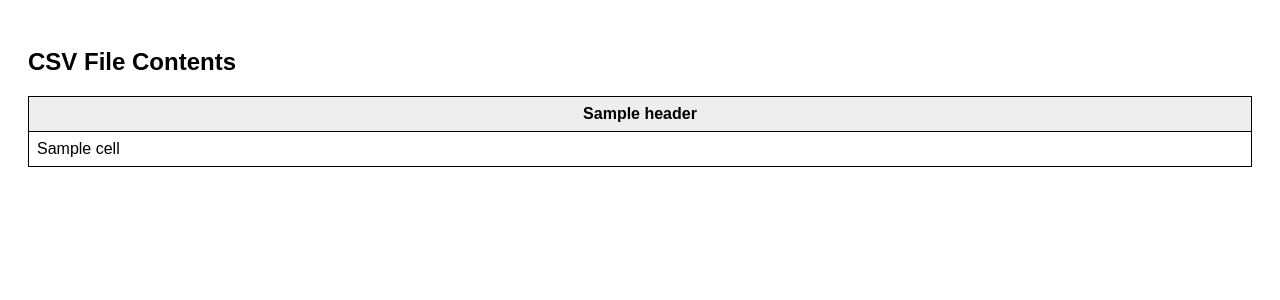
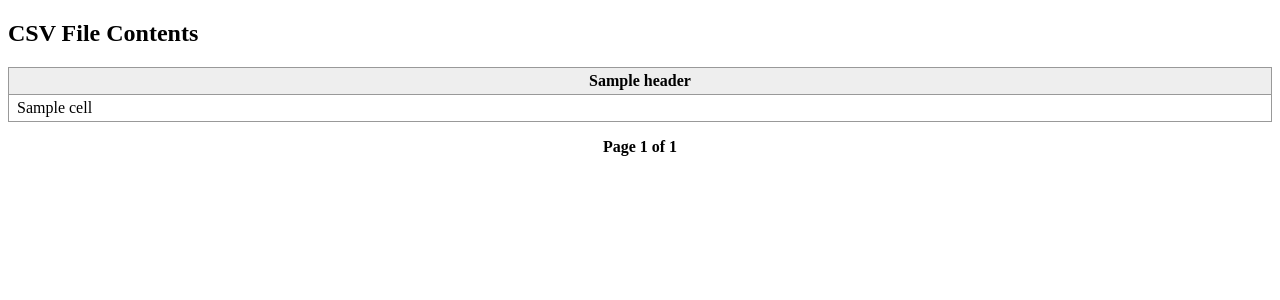
Before and after one commit to Robbot/New-Last.FM-Project, a Flask app: template templates/table.html in a window 1280 px wide. Shown: the top 300 px of the page. Run offline with Flask 3, Linux system fonts and the light colour scheme; the template is opened without the code that fills it: most values are stand-ins (such as "Sample title", 1, 10 or a date in 2020).

Commit message:
pagination added

```diff
--- a/app.py
+++ b/app.py
@@ -1,10 +1,12 @@
-from flask import Flask, render_template
+from flask import Flask, render_template, request, url_for
+import csv
 from datetime import datetime, timezone
-import csv
+import math
 
 app = Flask(__name__)
 
-CSV_FILE = "files/lastfmstats.csv"   # update with actual filename
+CSV_FILE = "files/lastfmstats.csv"
+
 
 def ms_epoch_to_date(ms_str: str) -> str:
     ms_str = ms_str.strip().strip('"')
@@ -15,37 +17,71 @@ def ms_epoch_to_date(ms_str: str) -> str:
     except ValueError:
         return ""
 
-    # convert milliseconds → seconds
     seconds = ms / 1000.0
+    dt = datetime.fromtimestamp(seconds, tz=timezone.utc)
+    return dt.strftime("%Y-%m-%d %H:%M:%S")
 
-    # UTC; if you prefer local time, use datetime.fromtimestamp(seconds)
-    dt = datetime.fromtimestamp(seconds, tz=timezone.utc)
-    # format to your desired style
-    return dt.strftime("%Y-%m-%d %H:%M:%S")
+
+def load_rows():
+    filtered_rows = []
+
+    with open(CSV_FILE, "r", encoding="utf-8") as f:
+        reader = csv.reader(f, delimiter=';')
+
+        # skip first CSV row if it’s a header / unwanted
+        next(reader, None)
+
+        for row in reader:
+            if len(row) < 5:
+                continue
+
+            artist = row[0]
+            album = row[1]
+            track = row[3]
+            epoch_raw = row[4]
+
+            date_str = ms_epoch_to_date(epoch_raw)
+            filtered_rows.append([artist, album, track, date_str])
+
+    return filtered_rows
+
 
 @app.route("/")
 def index():
-    filtered_rows = []
-    with open(CSV_FILE, "r", encoding="utf-8") as f:
-        reader = csv.reader(f, delimiter=';')
-         # Skip the first CSV row
-        next(reader, None)
+    all_rows = load_rows()
 
-        for row in reader:
-            try:
-                artist = row[0]  # first column
-                album = row[1]  # second column
-                track = row[3]  # skip row with album id
-                epoch_raw= row[4] # epoch time column to convert
-            # Convert epoch to human-readable date
+    per_page = 50
+    page = request.args.get("page", 1, type=int)
 
-                date_str = ms_epoch_to_date(epoch_raw)
-                filtered_rows.append([artist, album, track, date_str])
-            except (IndexError, ValueError):
-                continue  # skip malformed rows
+    total_rows = len(all_rows)
+    total_pages = max(1, math.ceil(total_rows / per_page))
+
+    # clamp page within range
+    if page < 1:
+        page = 1
+    if page > total_pages:
+        page = total_pages
+
+    start = (page - 1) * per_page
+    end = start + per_page
+    page_rows = all_rows[start:end]
+
     headers = ["Artist", "Album", "Track", "Date"]
 
-    return render_template("table.html", headers=headers, rows=filtered_rows)
+    print("total_rows:", total_rows)
+    print("per_page:", per_page)
+    print("total_pages:", total_pages)
+    print("current page:", page)
+
+
+    return render_template(
+        "table.html",
+        headers=headers,
+        rows=page_rows,
+        page=page,
+        total_pages=total_pages,
+    )
+
 
 if __name__ == "__main__":
     app.run(debug=True, host="0.0.0.0", port=8001)
--- a/templates/table.html
+++ b/templates/table.html
@@ -1,17 +1,35 @@
-<!DOCTYPE html>
+<!doctype html>
 <html>
 <head>
     <meta charset="utf-8">
-    <title>CSV Viewer</title>
+    <title>CSV File Contents</title>
     <style>
-        body { font-family: Arial, sans-serif; padding: 20px; }
-        table { border-collapse: collapse; width: 100%; }
-        th, td { border: 1px solid #000; padding: 8px; }
-        th { background: #eee; }
+        table {
+            border-collapse: collapse;
+            width: 100%;
+        }
+        th, td {
+            border: 1px solid #999;
+            padding: 4px 8px;
+        }
+        th {
+            background: #eee;
+        }
+        .pagination {
+            margin-top: 16px;
+            text-align: center;
+        }
+        .pagination a,
+        .pagination span {
+            margin: 0 4px;
+            text-decoration: none;
+        }
+        .pagination .current {
+            font-weight: bold;
+        }
     </style>
 </head>
 <body>
-
 <h2>CSV File Contents</h2>
 
 <table>
@@ -30,5 +48,20 @@
     {% endfor %}
 </table>
 
+<div class="pagination">
+
+    {% if page > 1 %}
+        <a href="{{ url_for('index', page=1) }}">« First</a>
+        <a href="{{ url_for('index', page=page-1) }}">‹ Prev</a>
+    {% endif %}
+
+    <span class="current">Page {{ page }} of {{ total_pages }}</span>
+
+    {% if page < total_pages %}
+        <a href="{{ url_for('index', page=page+1) }}">Next ›</a>
+        <a href="{{ url_for('index', page=total_pages) }}">Last »</a>
+    {% endif %}
+</div>
+
 </body>
 </html>
```
